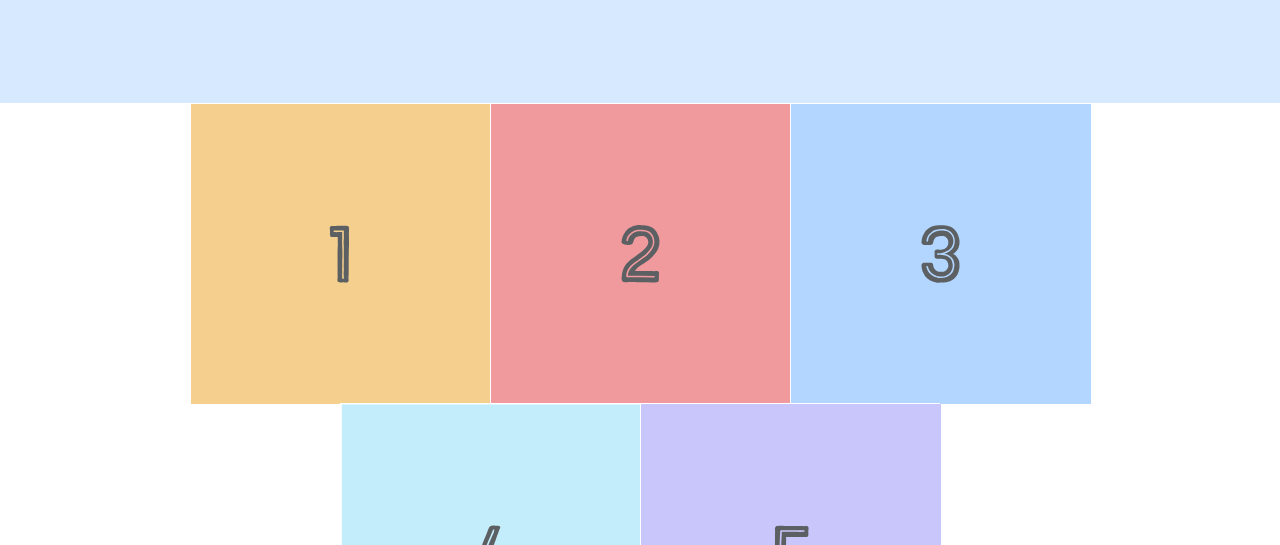
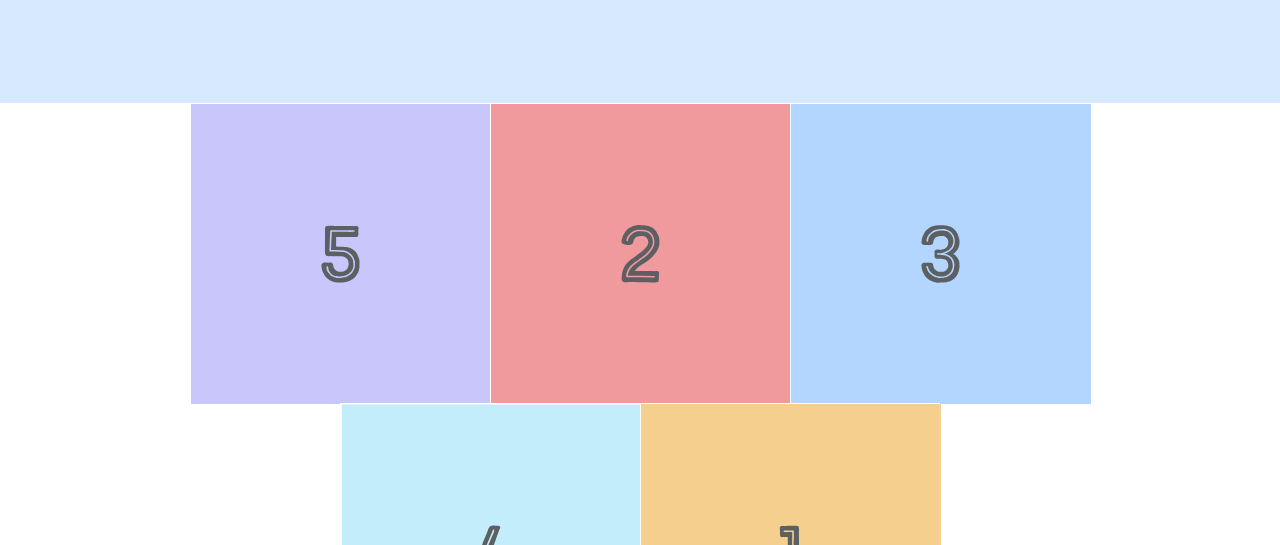
Before and after one commit to mwambajoakim/FlexBox_tut, a plain HTML site: page index.html in a window 1280 px wide. Shown: the part 255-800 px from the top of the page. Drawn offline with Linux system fonts and the light colour scheme.

Commit message:
Change order of individual items

```diff
--- a/styles.css
+++ b/styles.css
@@ -61,3 +61,11 @@
     width: 300px;
     height: 300px;
   }
+
+  .first-item {
+    order: 1;
+  }
+
+  .last-item {
+    order: -1;
+  }
```
